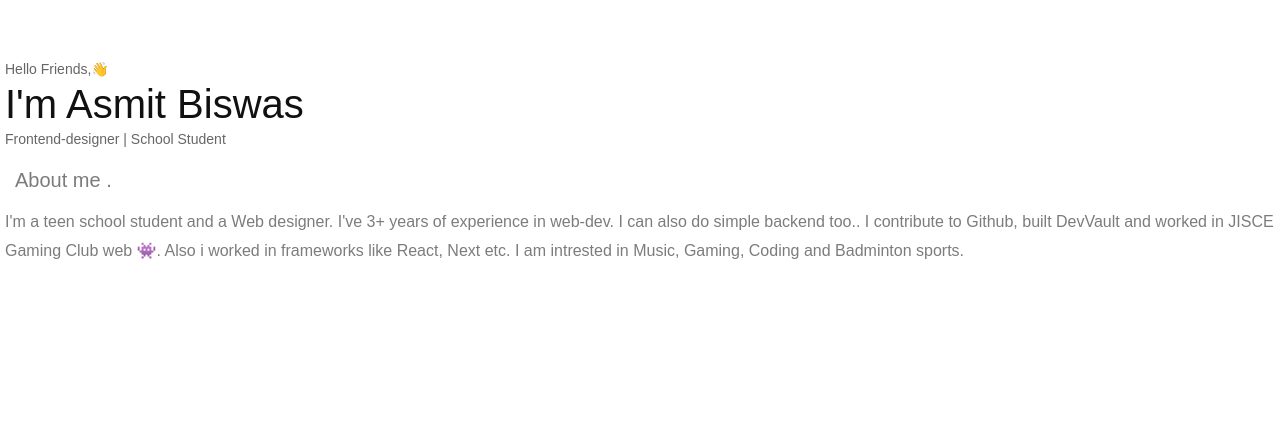
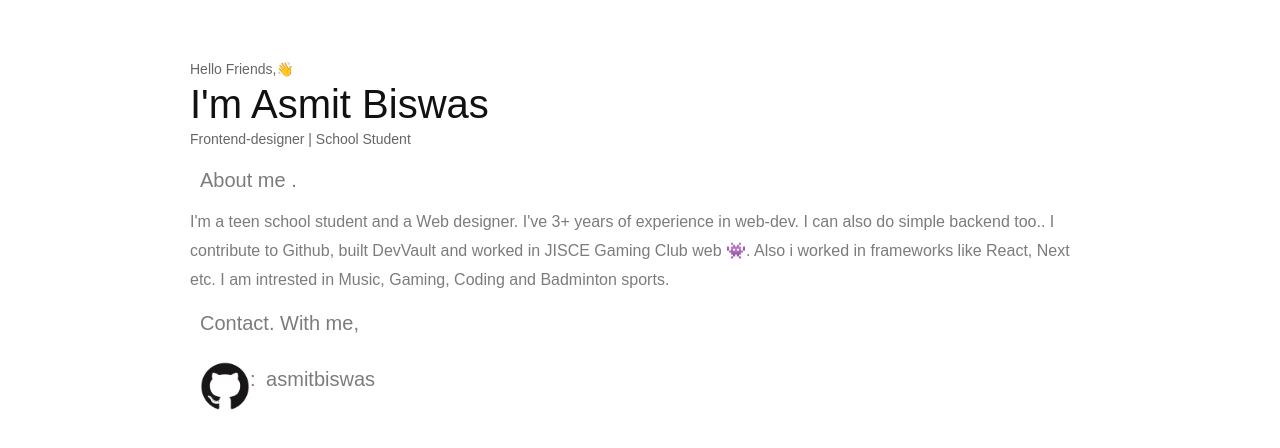
Before and after one commit to asmitbiswas/Port_Folio, a Next.js app in the folder app/: page / in a window 1280 px wide. Shown: the top 448 px of the page. Built offline with nearby package versions, Linux system fonts and the light colour scheme.

Commit message:
Added Contact feature

```diff
--- a/app/app/layout.tsx
+++ b/app/app/layout.tsx
@@ -6,7 +6,7 @@ import "./globals.css";
 @import url('https://fonts.googleapis.com/css2?family=Poppins:ital,wght@0,100;0,200;0,300;0,400;0,500;0,600;0,700;0,800;0,900;1,100;1,200;1,300;1,400;1,500;1,600;1,700;1,800;1,900&display=swap');
 </style>
 export const metadata: Metadata = {
-  title: "Port_Folio",
+  title: "PortFolio",
   description: "Generated by Asmit_Coder",
 };
 
--- a/app/app/page.tsx
+++ b/app/app/page.tsx
@@ -1,49 +1,50 @@
 import Image from "next/image";
 import NavBar from "./component/navbar";
+import Link from "next/link";
 
 
 export default function Home() {
   return (
     <div
       style={{
-         fontSize:"20px",
+        fontSize: "20px",
         // display:"flex",
-        padding:"5px",
-        marginTop:"2rem",
-        lineHeight:"1.8"
+        padding: "5px",
+        marginTop: "2rem",
+        lineHeight: "1.8"
       }}
 
     >
       {/* <NavBar/> */}
       <p
         style={{
-        display:"flex",
+          display: "flex",
           // padding:"20px",
           // width:"900px",
-        fontSize:"14px",
-        maxWidth:"1279px",
-        margin:"0 auto",
-        color:"#666",
-        marginTop:"20px"
+          fontSize: "14px",
+          maxWidth: "900px",
+          margin: "0 auto",
+          color: "#666",
+          marginTop: "20px"
         }}
       >Hello Friends,👋</p>
       {/* <img src="" alt="" /> */}
       <h1
         style={{
-          font:"icon",
-             maxWidth:"1279px",
-        margin:"0 auto",
-        fontSize:"40px"
+          font: "icon",
+          maxWidth: "900px",
+          margin: "0 auto",
+          fontSize: "40px"
         }}
       > I'm Asmit Biswas</h1>
       <p
         style={{
-          display:"flex",
+          display: "flex",
           // justifyContent:"center"
-          maxWidth:"1279px",
-          margin:"0 auto",
-          fontSize:"14px",
-          color:"#666"
+          maxWidth: "900px",
+          margin: "0 auto",
+          fontSize: "14px",
+          color: "#666"
         }}
       >Frontend-designer | School Student</p>
       {/* <p
@@ -57,11 +58,11 @@ export default function Home() {
          >I'm Asmit Biswas</p> */}
       <h2
         style={{
-          padding:"10px",
-          maxWidth:"1300px",
-          margin:"0 auto",
-          color:"rgb(124, 124, 124)",
-          display:'flex'
+          padding: "10px",
+          maxWidth: "900px",
+          margin: "0 auto",
+          color: "rgb(124, 124, 124)",
+          display: 'flex'
         }}
       >
         About me  .
@@ -69,14 +70,43 @@ export default function Home() {
       {/* <p style={{color:"purple", display:"flex"}}>.</p> */}
       <p
         style={{
-        maxWidth:"1279px",
-        margin:"0 auto",
-        fontSize:"16px",
-        color:"rgb(124, 124, 124)"
+          maxWidth: "900px",
+          margin: "0 auto",
+          fontSize: "16px",
+          color: "rgb(124, 124, 124)"
         }}
       >
         I'm a teen school student and a Web designer. I've 3+ years of experience in web-dev. I can also do simple backend too..  I contribute to Github, built DevVault and worked in JISCE Gaming Club web 👾. Also i worked in frameworks like React, Next etc. I am intrested in Music, Gaming, Coding and Badminton sports.
       </p>
+      <h2
+        style={{
+          padding: "10px",
+          maxWidth: "900px",
+          margin: "0 auto",
+          color: "rgb(124, 124, 124)",
+          // display: "flex"
+        }}
+      >
+        Contact.
+        With me,
+      </h2>
+        <div
+        style={{
+          display:"flex",
+          maxWidth:"900px",
+          margin:"0 auto",
+         padding:"10px"
+        }}
+        >
+        <img style={{ width: "50px", height:"50px" }} src="GitHub.png" alt="" />
+
+         <a
+         style={{
+          color:"rgb(124 124 124)",
+          wordSpacing:"5px"
+         }}
+         href="https://github.com/asmitbiswas"> : asmitbiswas</a>
+        </div>
     </div>
   );
 }
```
Also changed, not shown: app/public/GitHub.png (added), app/public/React (1).png (added). Lines whose indentation alone changed are shown as unchanged.
